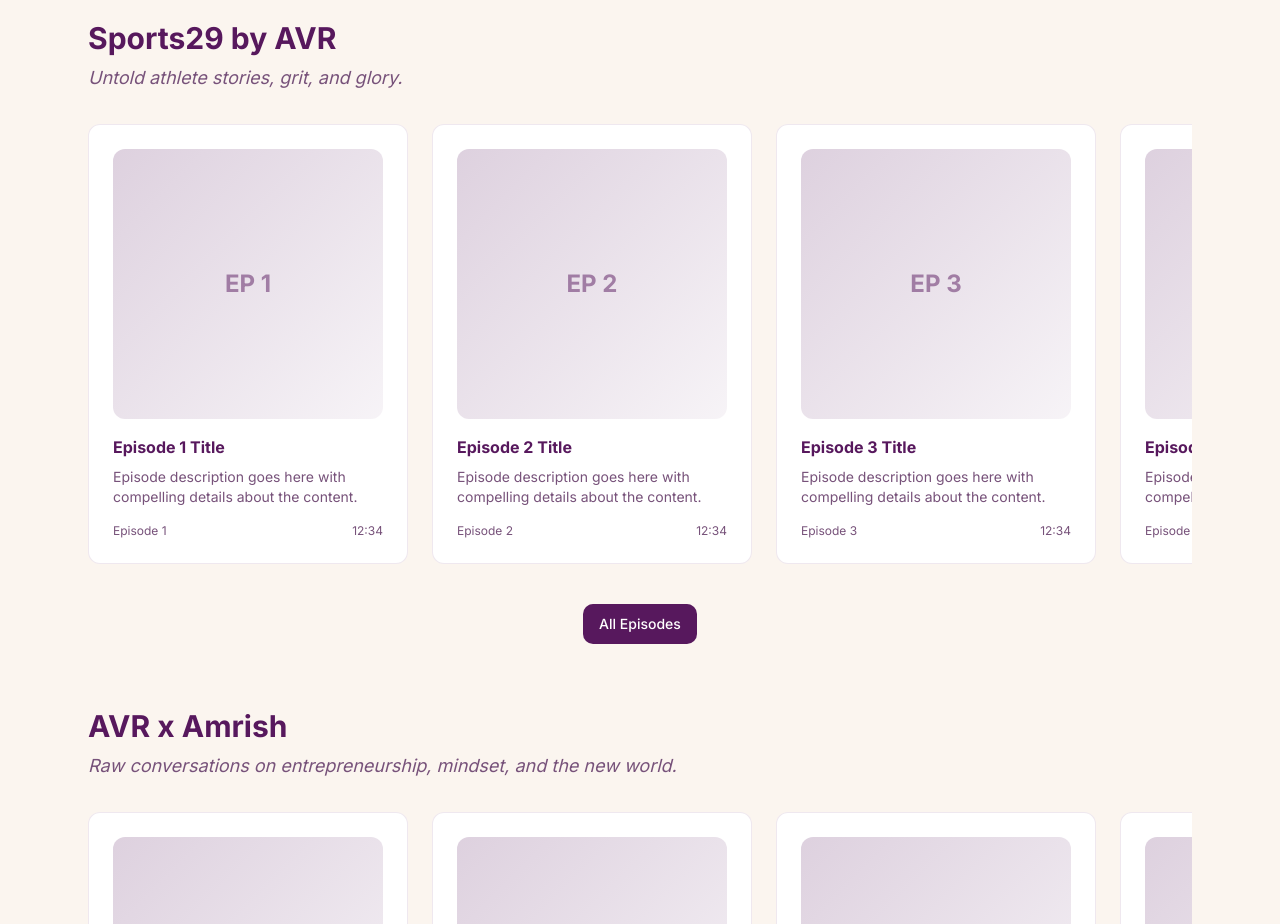
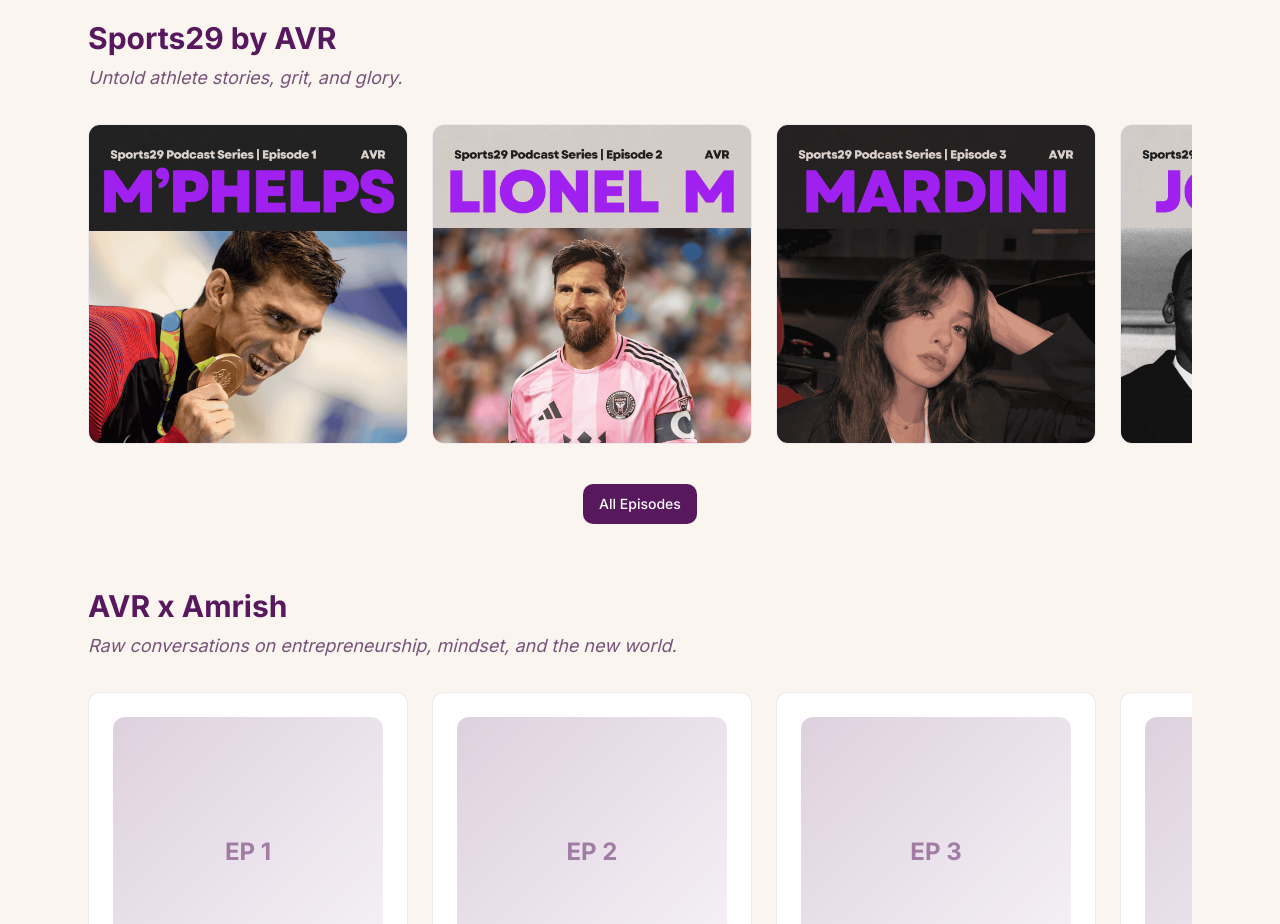
Before and after one commit to AryanARV/avrsiteorg, a React (Vite) app: page /podcasts in a window 1280 px wide. Shown: the part 920-1844 px from the top of the page. Built offline with nearby package versions, Linux system fonts and the light colour scheme; the HTML template or start-up script is replaced by a standard one.

Commit message:
Add podcast thumbnails and new pages

```diff
--- a/src/pages/Podcasts.tsx
+++ b/src/pages/Podcasts.tsx
@@ -2,6 +2,11 @@ import Navigation from "@/components/Navigation";
 import Footer from "@/components/Footer";
 import SEO from "@/components/SEO";
 import { Button } from "@/components/ui/button";
+import Episode1 from "@/assets/Episode_1.png";
+import Episode2 from "@/assets/Episode_2.png";
+import Episode3 from "@/assets/Episode_3.png";
+import Episode4 from "@/assets/Episode_4.png";
+import Episode5 from "@/assets/Episode_5.png";
 
 const podcastSeries = [
   {
@@ -9,21 +14,27 @@ const podcastSeries = [
     title: "Startup Stories: Realm by Rook",
     subtitle: "Founder journeys, startup lessons, scaling secrets.",
     link: "https://realmrook.com/podcasts",
-    episodes: [] // Add actual episodes data when available
+    episodes: []
   },
   {
     id: 2,
     title: "Sports29 by AVR",
     subtitle: "Untold athlete stories, grit, and glory.",
     link: "https://sports29.aravindh.org",
-    episodes: [] // Add actual episodes data when available
+    episodes: [
+      { id: 1, title: "M'Phelps", image: Episode1 },
+      { id: 2, title: "Lionel M", image: Episode2 },
+      { id: 3, title: "Mardini", image: Episode3 },
+      { id: 4, title: "Jordan", image: Episode4 },
+      { id: 5, title: "Ronaldo", image: Episode5 }
+    ]
   },
   {
     id: 3,
     title: "AVR x Amrish",
     subtitle: "Raw conversations on entrepreneurship, mindset, and the new world.",
     link: "https://instagram.com/arav.vr",
-    episodes: [] // Add actual episodes data when available
+    episodes: []
   }
 ];
 
@@ -83,18 +94,28 @@ const Podcasts = () => {
                 <div className="relative mb-6">
                   <div className="overflow-x-auto pb-4 hide-scrollbar">
                     <div className="flex gap-6 min-w-max">
-                      {/* Placeholder Episode Tiles */}
-                      {[1, 2, 3, 4, 5].map((episodeNum) => (
+                      {series.episodes.length > 0 ? (
+                        series.episodes.map((episode) => (
+                          <div
+                            key={episode.id}
+                            className="bg-card border border-border/50 rounded-lg overflow-hidden w-80 hover:scale-105 hover:shadow-xl transition-all duration-300"
+                          >
+                            <img
+                              src={episode.image}
+                              alt={`Sports29 Episode ${episode.id}: ${episode.title}`}
+                              className="w-full aspect-square object-cover"
+                            />
+                          </div>
+                        ))
+                      ) : (
+                        [1, 2, 3, 4, 5].map((episodeNum) => (
                           <div
                             key={episodeNum}
                             className="bg-card border border-border/50 rounded-lg p-6 w-80 hover:scale-105 hover:shadow-xl transition-all duration-300"
                           >
-                          {/* Episode Cover Placeholder */}
                             <div className="w-full aspect-square bg-gradient-to-br from-primary/20 to-primary/5 rounded-lg mb-4 flex items-center justify-center">
                               <span className="text-primary/50 font-bold text-2xl">EP {episodeNum}</span>
                             </div>
-
-                          {/* Episode Info */}
                             <h3 className="font-bold text-primary mb-2 line-clamp-2">
                               Episode {episodeNum} Title
                             </h3>
@@ -106,7 +127,8 @@ const Podcasts = () => {
                               <span>12:34</span>
                             </div>
                           </div>
-                      ))}
+                        ))
+                      )}
                     </div>
                   </div>
                 </div>
```
Lines whose indentation alone changed are shown as unchanged.
